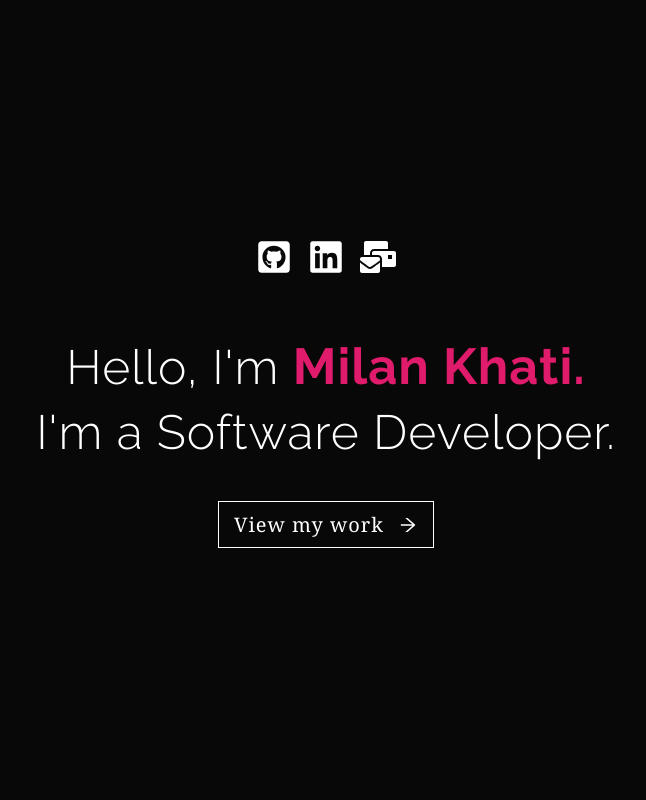
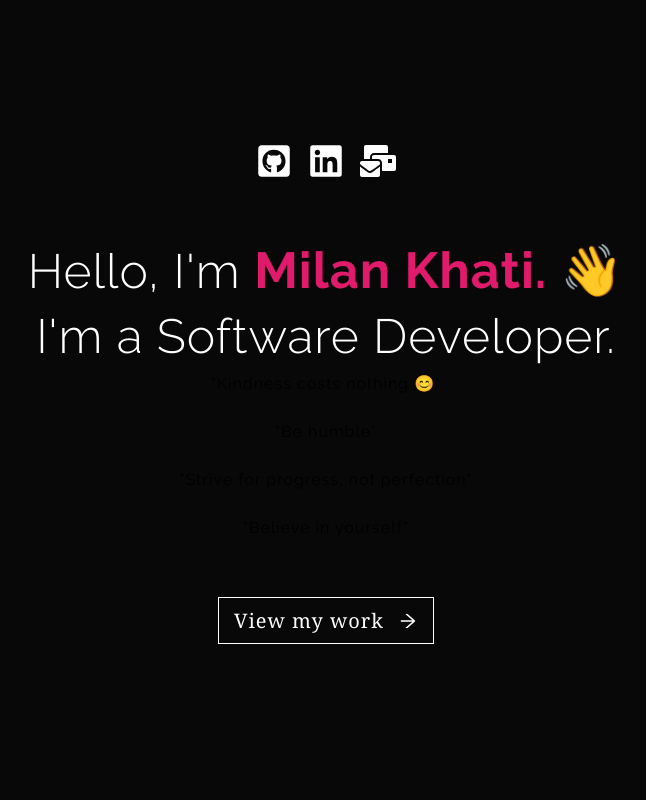
Before and after one commit to iammilankhati/Portfolio, a React (Create React App) app: page / in a window 1280 px wide. Shown: the top 800 px of the page, without its empty margins (314-960 px from the left). Built offline with nearby package versions, Linux system fonts and the light colour scheme.

Commit message:
motivational quotes added

```diff
--- a/src/pages/Landing.js
+++ b/src/pages/Landing.js
@@ -45,13 +45,19 @@ const Landing = () => {
         <h1 className="landing__content--greet">
           Hello, I'm{" "}
           <span className="landing__content--name">
-            <h3 style={{ display: "inline" }}>Milan Khati.</h3>
+            <h3 style={{ display: "inline" }}>Milan Khati. 👋</h3>
           </span>
         </h1>
         <h1 className="landing__content--title" style={{ marginTop: "15px" }}>
           I'm a Software Developer.
         </h1>
 
+        <div className="motivational-quotes">
+          <p>"Kindness costs nothing 😊"</p>
+          <p>"Be humble"</p>
+          <p>"Strive for progress, not perfection"</p>
+          <p>"Believe in yourself"</p>
+        </div>
         <Link to="#about" className="call_to_action">
           <button>
             View my work <AiOutlineArrowRight className="arrow-right" />
```
